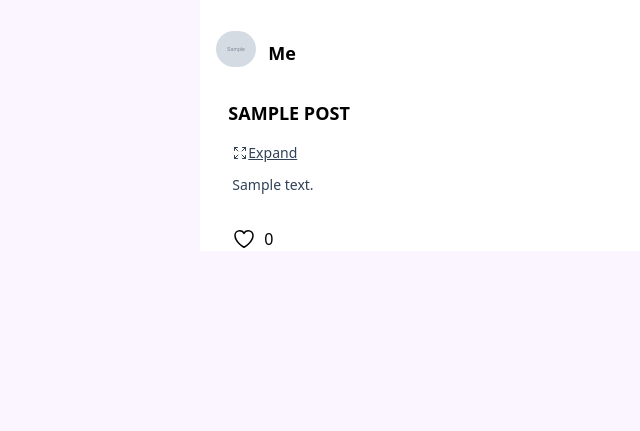
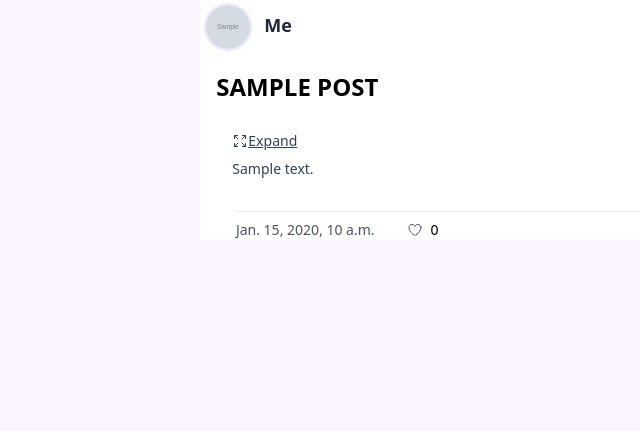
Before and after one commit to johnston-kweku/syntaxandstories, a Django app: page /feed/ in a window 1280 px wide. Shown: the part 369-800 px from the top of the page, without its empty margins (13-653 px from the left). Run offline with Django 5.2, Linux system fonts and the light colour scheme; a user stored in the database is signed in; tables that the repository leaves empty hold one stand-in row (values such as "Sample post"); grey boxes marked "Sample" are stand-in pictures.

Commit message:
Ajax Likes

```diff
--- a/static/css/output.css
+++ b/static/css/output.css
@@ -9,6 +9,7 @@
       "Courier New", monospace;
     --color-red-500: oklch(63.7% 0.237 25.331);
     --color-red-600: oklch(57.7% 0.245 27.325);
+    --color-violet-100: oklch(94.3% 0.029 294.588);
     --color-violet-500: oklch(60.6% 0.25 292.717);
     --color-violet-600: oklch(54.1% 0.281 293.009);
     --color-purple-50: oklch(97.7% 0.014 308.299);
@@ -20,6 +21,7 @@
     --color-slate-300: oklch(86.9% 0.022 252.894);
     --color-slate-400: oklch(70.4% 0.04 256.788);
     --color-slate-500: oklch(55.4% 0.046 257.417);
+    --color-slate-600: oklch(44.6% 0.043 257.281);
     --color-slate-700: oklch(37.2% 0.044 257.287);
     --color-slate-800: oklch(27.9% 0.041 260.031);
     --color-slate-900: oklch(20.8% 0.042 265.755);
@@ -32,6 +34,8 @@
     --color-gray-600: oklch(44.6% 0.03 256.802);
     --color-gray-700: oklch(37.3% 0.034 259.733);
     --color-gray-800: oklch(27.8% 0.033 256.848);
+    --color-gray-900: oklch(21% 0.034 264.665);
+    --color-gray-950: oklch(13% 0.028 261.692);
     --color-black: #000;
     --color-white: #fff;
     --spacing: 0.25rem;
@@ -242,6 +246,9 @@
   .z-50 {
     z-index: 50;
   }
+  .mx-4 {
+    margin-inline: calc(var(--spacing) * 4);
+  }
   .mx-5 {
     margin-inline: calc(var(--spacing) * 5);
   }
@@ -254,11 +261,17 @@
   .my-6 {
     margin-block: calc(var(--spacing) * 6);
   }
+  .my-10 {
+    margin-block: calc(var(--spacing) * 10);
+  }
   .-mt-16 {
     margin-top: calc(var(--spacing) * -16);
   }
   .mt-2 {
     margin-top: calc(var(--spacing) * 2);
+  }
+  .mt-3 {
+    margin-top: calc(var(--spacing) * 3);
   }
   .mt-4 {
     margin-top: calc(var(--spacing) * 4);
@@ -296,6 +309,12 @@
   .ml-8 {
     margin-left: calc(var(--spacing) * 8);
   }
+  .line-clamp-2 {
+    overflow: hidden;
+    display: -webkit-box;
+    -webkit-box-orient: vertical;
+    -webkit-line-clamp: 2;
+  }
   .line-clamp-3 {
     overflow: hidden;
     display: -webkit-box;
@@ -317,6 +336,9 @@
   }
   .h-1\.5 {
     height: calc(var(--spacing) * 1.5);
+  }
+  .h-12 {
+    height: calc(var(--spacing) * 12);
   }
   .h-32 {
     height: calc(var(--spacing) * 32);
@@ -462,6 +484,10 @@
     border-style: var(--tw-border-style);
     border-width: 1px;
   }
+  .border-2 {
+    border-style: var(--tw-border-style);
+    border-width: 2px;
+  }
   .border-4 {
     border-style: var(--tw-border-style);
     border-width: 4px;
@@ -479,8 +505,26 @@
   .border-gray-300 {
     border-color: var(--color-gray-300);
   }
+  .border-gray-500 {
+    border-color: var(--color-gray-500);
+  }
+  .border-gray-950 {
+    border-color: var(--color-gray-950);
+  }
+  .border-violet-100 {
+    border-color: var(--color-violet-100);
+  }
   .border-white {
     border-color: var(--color-white);
+  }
+  .border-t-gray-600 {
+    border-top-color: var(--color-gray-600);
+  }
+  .border-t-gray-900 {
+    border-top-color: var(--color-gray-900);
+  }
+  .border-t-slate-600 {
+    border-top-color: var(--color-slate-600);
   }
   .bg-black\/40 {
     background-color: color-mix(in srgb, #000 40%, transparent);
@@ -544,6 +588,9 @@
   .fill-red-600 {
     fill: var(--color-red-600);
   }
+  .stroke-gray-600 {
+    stroke: var(--color-gray-600);
+  }
   .stroke-white {
     stroke: var(--color-white);
   }
@@ -552,6 +599,9 @@
   }
   .object-cover {
     object-fit: cover;
+  }
+  .p-1 {
+    padding: calc(var(--spacing) * 1);
   }
   .p-2 {
     padding: calc(var(--spacing) * 2);
@@ -592,6 +642,9 @@
   .py-10 {
     padding-block: calc(var(--spacing) * 10);
   }
+  .pt-2 {
+    padding-top: calc(var(--spacing) * 2);
+  }
   .pt-5\.5 {
     padding-top: calc(var(--spacing) * 5.5);
   }
@@ -600,6 +653,9 @@
   }
   .pr-3 {
     padding-right: calc(var(--spacing) * 3);
+  }
+  .pb-2 {
+    padding-bottom: calc(var(--spacing) * 2);
   }
   .pb-4 {
     padding-bottom: calc(var(--spacing) * 4);
@@ -740,6 +796,11 @@
     transition-timing-function: var(--tw-ease, var(--default-transition-timing-function));
     transition-duration: var(--tw-duration, var(--default-transition-duration));
   }
+  .transition-colors {
+    transition-property: color, background-color, border-color, outline-color, text-decoration-color, fill, stroke, --tw-gradient-from, --tw-gradient-via, --tw-gradient-to;
+    transition-timing-function: var(--tw-ease, var(--default-transition-timing-function));
+    transition-duration: var(--tw-duration, var(--default-transition-duration));
+  }
   .transition-shadow {
     transition-property: box-shadow;
     transition-timing-function: var(--tw-ease, var(--default-transition-timing-function));
@@ -809,10 +870,31 @@
       }
     }
   }
+  .hover\:stroke-red-600 {
+    &:hover {
+      @media (hover: hover) {
+        stroke: var(--color-red-600);
+      }
+    }
+  }
+  .hover\:text-red-600 {
+    &:hover {
+      @media (hover: hover) {
+        color: var(--color-red-600);
+      }
+    }
+  }
   .hover\:text-slate-800 {
     &:hover {
       @media (hover: hover) {
         color: var(--color-slate-800);
+      }
+    }
+  }
+  .hover\:text-violet-600 {
+    &:hover {
+      @media (hover: hover) {
+        color: var(--color-violet-600);
       }
     }
   }
@@ -951,6 +1033,12 @@
   .sm\:gap-64 {
     @media (width >= 40rem) {
       gap: calc(var(--spacing) * 64);
+    }
+  }
+  .sm\:text-2xl {
+    @media (width >= 40rem) {
+      font-size: var(--text-2xl);
+      line-height: var(--tw-leading, var(--text-2xl--line-height));
     }
   }
   .sm\:text-3xl {
--- a/syntaxandstories/templates/syntaxandstories/feed.html
+++ b/syntaxandstories/templates/syntaxandstories/feed.html
@@ -17,23 +17,25 @@
         {% else %}
         <!-- Post media -->
             <div class="w-full">
-                <img id="post-media" src="{{post.media.url}}" class="w-full h-64 rounded-t-2xl">
+                <img id="post-media" src="{{post.media.url}}" class="w-full h-64 rounded-t-2xl object-cover">
             </div>
         {% endif %}
 
 
         <!-- Author -->
-        <div class="w-full p-4 flex mt-4 gap-3">
+        <div class="w-full p-1 flex  gap-3">
+            <a href="{% url 'user:profile' post.author.username %}" class="hover:text-violet-600">
             {% if post.author.profile.profile_picture %}
-                <img src="{{post.author.profile.profile_picture.url}}" class="w-10 rounded-full">
-            {% else %}
-                <svg xmlns="http://www.w3.org/2000/svg" fill="none" viewBox="0 0 24 24" stroke-width="1.5" stroke="currentColor" class="w-10 rounded-full">
-                <path stroke-linecap="round" stroke-linejoin="round" d="M17.982 18.725A7.488 7.488 0 0 0 12 15.75a7.488 7.488 0 0 0-5.982 2.975m11.963 0a9 9 0 1 0-11.963 0m11.963 0A8.966 8.966 0 0 1 12 21a8.966 8.966 0 0 1-5.982-2.275M15 9.75a3 3 0 1 1-6 0 3 3 0 0 1 6 0Z" />
+                <img src="{{post.author.profile.profile_picture.url}}" class="w-12 h-12 rounded-full border-2 border-violet-100">
+                {% else %}
+                <svg xmlns="http://www.w3.org/2000/svg" fill="none" viewBox="0 0 24 24" stroke-width="1.5" stroke="currentColor" class="w-12 h-12 rounded-full border-2 border-violet-100">
+                    <path stroke-linecap="round" stroke-linejoin="round" d="M17.982 18.725A7.488 7.488 0 0 0 12 15.75a7.488 7.488 0 0 0-5.982 2.975m11.963 0a9 9 0 1 0-11.963 0m11.963 0A8.966 8.966 0 0 1 12 21a8.966 8.966 0 0 1-5.982-2.275M15 9.75a3 3 0 1 1-6 0 3 3 0 0 1 6 0Z" />
                 </svg>
-            {% endif %}
+                {% endif %}
+            </a>
 
 
-            <div class="flex flex-col items-start">
+            <div class="flex flex-col items-start text-gray-800">
                 {% if request.user == post.author %}
                 <p class="font-bold text-center text-lg mt-2">
                     Me
@@ -43,7 +45,7 @@
                     {{post.author.profile.profile_name}}
                 </p>
                 {% if post.author.profile.skills %}
-                <p>
+                <p class="text-sm text-gray-500">
                     {{post.author.profile.skills}}
                 </p>
                 {% endif %}
@@ -61,15 +63,15 @@
         <!-- End of Author section -->
         </div>
         {% if post.title %}
-            <div class="w-full mx-auto p-4">
-                <p class="font-bold text-lg pl-3">{{post.title|upper}}</p>
+            <div class="p-4">
+                <p class="font-bold sm:text-2xl mb-3 hover:text-violet-600 cursor-pointer transition-colors">{{post.title|upper}}</p>
             </div>
         {% endif %}
 
         {% if post.content %}
             <!-- Post content -->
             <div class="w-full mx-auto px-8">
-                <p id="expand" class="text-slate-700 text-right mb-3 active:scale-95 flex text-sm text-wrap underline hover:text-slate-800 hover:text-shadow-slate-900 cursor-pointer">
+                <p id="expand" class="text-slate-700 text-right mb-2 active:scale-95 flex text-sm text-wrap underline hover:text-slate-800 hover:text-shadow-slate-900 cursor-pointer">
                     <svg xmlns="http://www.w3.org/2000/svg" fill="none" viewBox="0 0 24 24" stroke-width="1.5" stroke="currentColor" class="w-4">
                     <path stroke-linecap="round" stroke-linejoin="round" d="M3.75 3.75v4.5m0-4.5h4.5m-4.5 0L9 9M3.75 20.25v-4.5m0 4.5h4.5m-4.5 0L9 15M20.25 3.75h-4.5m4.5 0v4.5m0-4.5L15 9m5.25 11.25h-4.5m4.5 0v-4.5m0 4.5L15 15" />
                     </svg>
@@ -81,13 +83,22 @@
             </div>
         {% endif %}
 
+
         <!-- Post Likes and Comments -->
-        <div class="w-full mx-auto ">
+        <div class="w-11/12 mb-6 border-t flex border-gray-200 pt-2 mx-auto">
+            <div>
+                <p class="text-gray-600 text-sm">
+                    {{post.created_at}}
+                </p>
+            </div>
             <div class="flex gap-2 ml-8">
-                <svg xmlns="http://www.w3.org/2000/svg" fill="none" viewBox="0 0 24 24" stroke-width="1.5" stroke="currentColor" class="w-6 hover:cursor-pointer">
+                <svg id="like-btn" xmlns="http://www.w3.org/2000/svg" fill="none" viewBox="0 0 24 24" stroke-width="1.5" stroke="currentColor" class="w-4 hover:cursor-pointer stroke-gray-600 hover:stroke-red-600">
                 <path stroke-linecap="round" stroke-linejoin="round" d="M21 8.25c0-2.485-2.099-4.5-4.688-4.5-1.935 0-3.597 1.126-4.312 2.733-.715-1.607-2.377-2.733-4.313-2.733C5.1 3.75 3 5.765 3 8.25c0 7.22 9 12 9 12s9-4.78 9-12Z" />
                 </svg>
-                <p>{{post.likes_set.count|default:"0"}}</p>
+                <p class="text-sm">{{post.likes_set.count|default:"0"}}</p>
+            </div>
+            <div>
+
             </div>
         </div>
 
@@ -99,5 +110,7 @@
 
 
 
-<script src="{% static 'js/feed.js' %}"></script>
+<script src="{% static 'js/feed.js' %}">
+
+</script>
 {% endblock %}
--- a/syntaxandstories/urls.py
+++ b/syntaxandstories/urls.py
@@ -6,4 +6,5 @@ app_name = 'syntaxandstories'
 urlpatterns = [
     path('', views.home, name='home'),
     path('feed/', views.feed, name='feed'),
+    path('like/<int:post_id>/', views.toggle_like, name='like')
 ]
```
Also changed, not shown: static/js/feed.js (line endings or trailing spaces).
